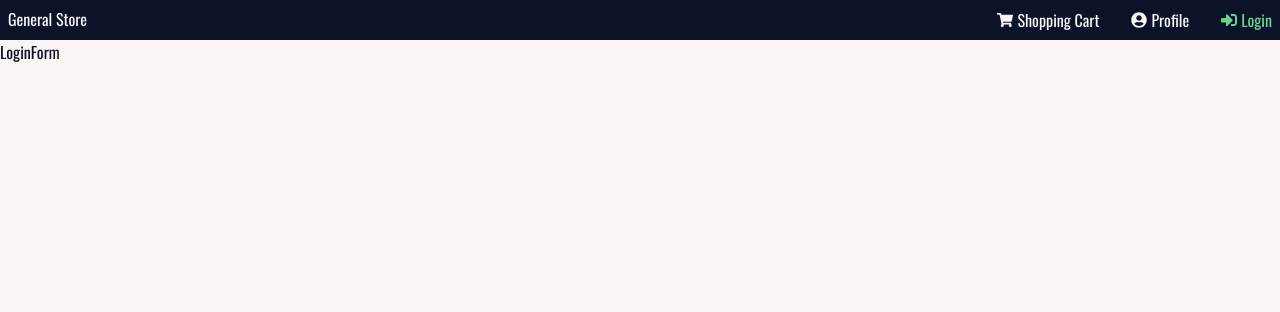
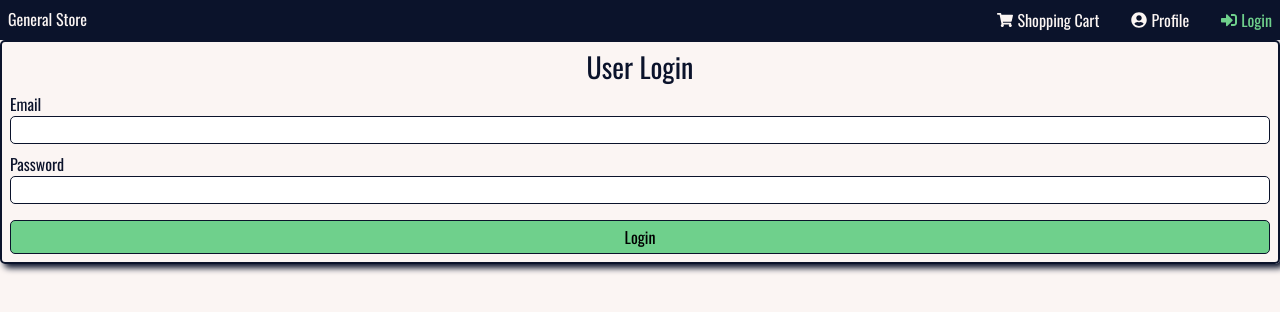
Before and after one commit to Aim4dabush/general-admin, a React (Vite) app: page /login in a window 1280 px wide. Shown: the top 312 px of the page. Built offline with nearby package versions, Linux system fonts and the light colour scheme.

Commit message:
LoginForm - styled component

```diff
--- a/src/components/login-form/LoginForm.jsx
+++ b/src/components/login-form/LoginForm.jsx
@@ -1,8 +1,23 @@
+//components
+import SharedButton from '../shared/shared-button/SharedButton';
+import SharedInput from '../shared/shared-input/SharedInput';
+
 //styles
 import styles from './LoginForm.module.scss';
 
 const LoginForm = () => {
-  return <div>LoginForm</div>;
+  return (
+    <form className={styles.login_form}>
+      <h3 className={styles.login_title}>User Login</h3>
+      <SharedInput>Email</SharedInput>
+      <SharedInput>Password</SharedInput>
+      <div className={styles.button_wrapper}>
+        <SharedButton success={true} fullWidth={true}>
+          Login
+        </SharedButton>
+      </div>
+    </form>
+  );
 };
 
 export default LoginForm;
--- a/src/components/login-form/LoginForm.module.scss
+++ b/src/components/login-form/LoginForm.module.scss
@@ -0,0 +1,19 @@
+@import '../../SassVariables.scss';
+
+.login_form {
+  border: 2px solid $secondary;
+  border-radius: 5px;
+  box-shadow: 4px 4px 6px $secondary;
+  display: flex;
+  flex-direction: column;
+  padding: 0.5rem;
+  row-gap: 0.5rem;
+
+  .button_wrapper {
+    margin-top: 0.5rem;
+  }
+
+  .login_title {
+    text-align: center;
+  }
+}
```
